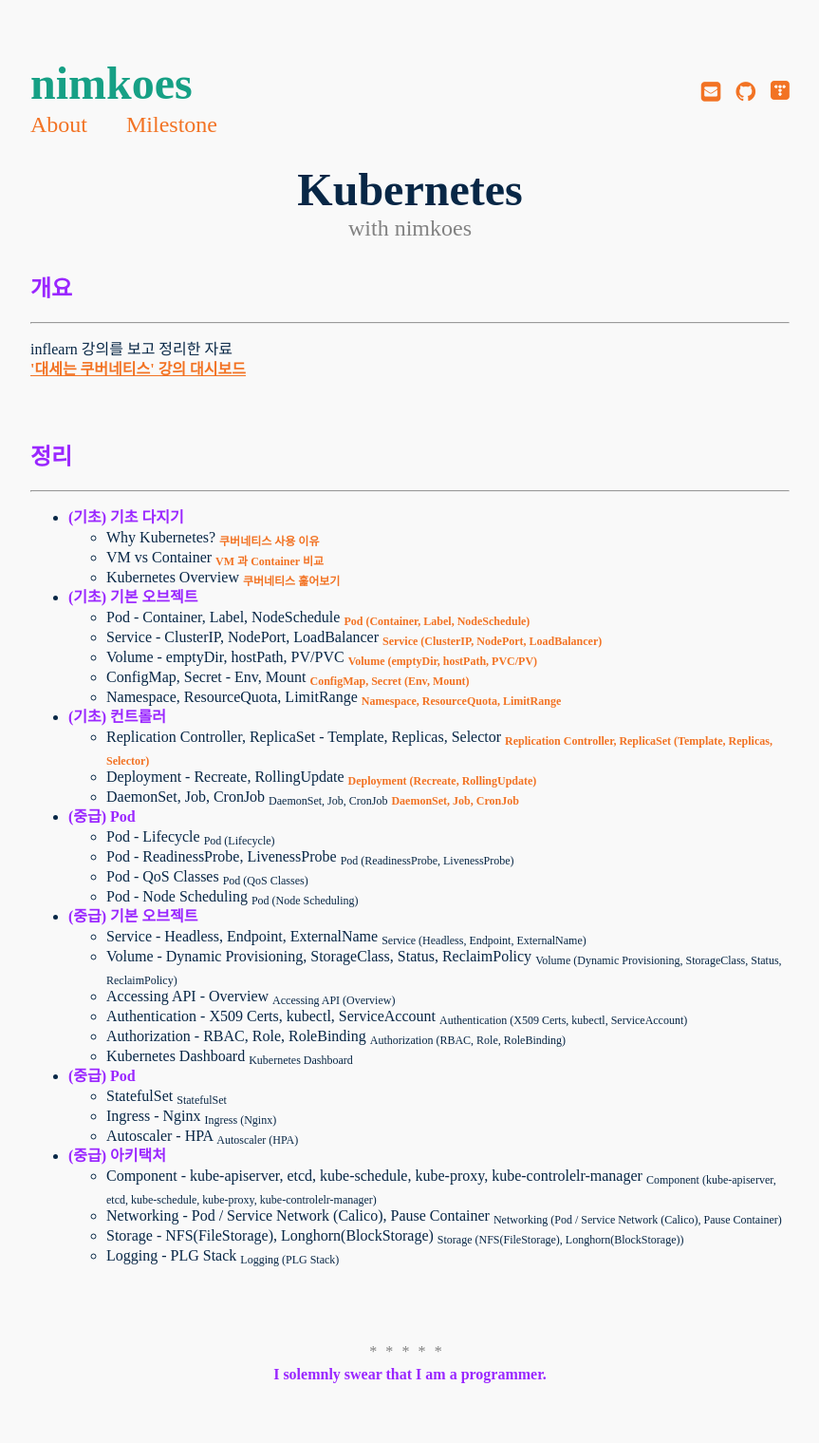
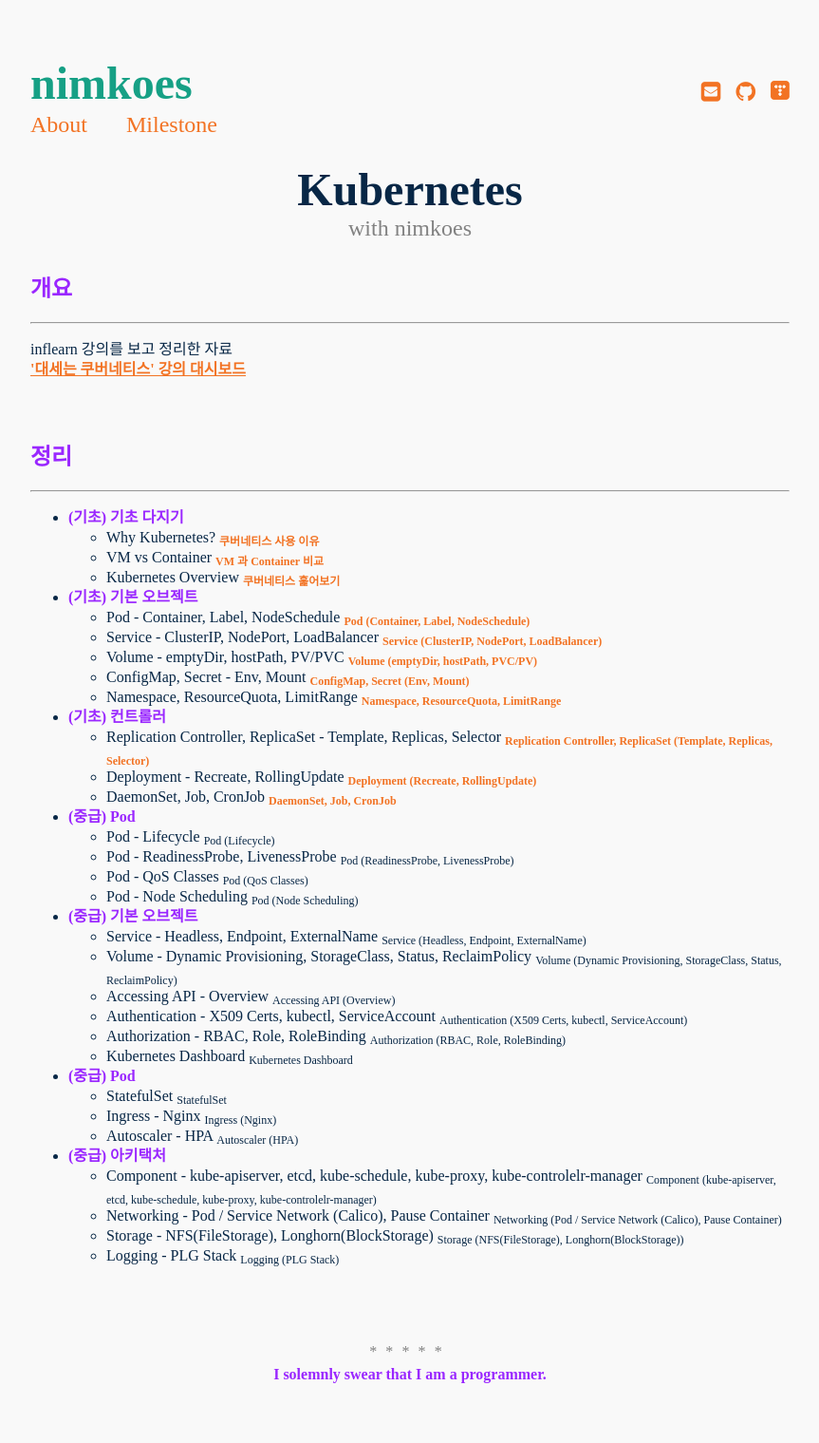
Before and after one commit to nimkoes/portfolio, a Jekyll site: the page built from _posts/2021-11-22-Kubernetes.md, in a window 1280 px wide. Shown: the whole page at 95% size, without its empty margins (208-1071 px from the left). Built offline with Jekyll 4.4.1, drawn with Linux system fonts in a browser that asks for light colours.

Commit message:
mod post

```diff
--- a/_posts/2021-11-22-Kubernetes.md
+++ b/_posts/2021-11-22-Kubernetes.md
@@ -31,7 +31,7 @@ inflearn 강의를 보고 정리한 자료
 - **(기초) 컨트롤러**
   - Replication Controller, ReplicaSet - Template, Replicas, Selector [<sub>Replication Controller, ReplicaSet (Template, Replicas, Selector)</sub>](https://xxxelppa.tistory.com/355){:target="_blank"}
   - Deployment - Recreate, RollingUpdate [<sub>Deployment (Recreate, RollingUpdate)</sub>](https://xxxelppa.tistory.com/356){:target="_blank"}
-  - DaemonSet, Job, CronJob <sub>DaemonSet, Job, CronJob</sub> [<sub>DaemonSet, Job, CronJob</sub>](https://xxxelppa.tistory.com/357){:target="_blank"}
+  - DaemonSet, Job, CronJob [<sub>DaemonSet, Job, CronJob</sub>](https://xxxelppa.tistory.com/357){:target="_blank"}
 - **(중급) Pod**
   - Pod - Lifecycle <sub>Pod (Lifecycle)</sub>
   - Pod - ReadinessProbe, LivenessProbe <sub>Pod (ReadinessProbe, LivenessProbe)</sub>
```
